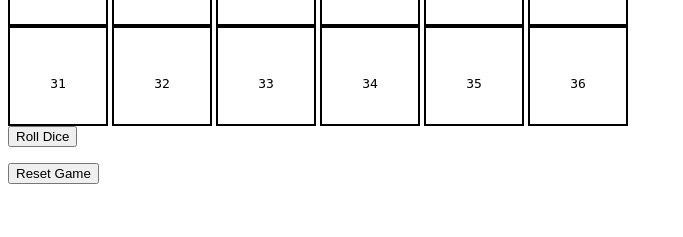
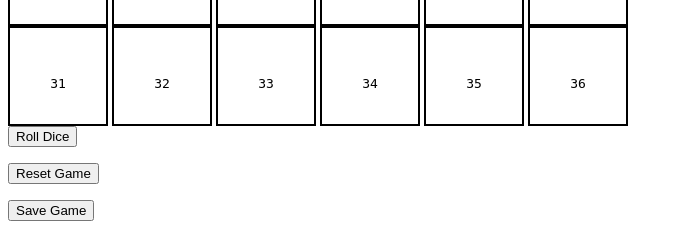
Before and after one commit to conalkelly1/PHP_Snakes_N_Ladder, a PHP site: page / in a window 1280 px wide. Shown: the part 670-907 px from the top of the page, without its empty margins (0-683 px from the left). Before the commit the page ends 854 px from the top, so only its background shows below. Run offline with PHP 8.4, Linux system fonts and the light colour scheme.

Commit message:
add saving

```diff
--- a/app/index.php
+++ b/app/index.php
@@ -1,5 +1,7 @@
 <?php
+
 define('GAME_SESSION_KEY', 'game');
+require "system/db.php";
 require "system/actions.php";
 require "system/action_handler.php";
 require "factories/board_factory.php";
@@ -12,8 +14,9 @@ require "models/game.php";
  * SESSION -> Game
  * Game -> Player 1 etc
  */
+session_start();
 
-session_start();
+$db = new DB();
 
 function createGame()
 {
@@ -31,7 +34,7 @@ function createGame()
 }
 $game = createGame();
 
-handleActions(function ($action) use ($game) {
+handleActions(function ($action) use ($game, $db) {
     switch ($action) {
         case ACTION_ROLL:
             $game->rollDice();
@@ -40,7 +43,13 @@ handleActions(function ($action) use ($game) {
             session_destroy();
             $game = createGame();
             $game->reset();
-
+            break;
+        case ACTION_SAVE:
+            $gameId = $game->saveGame($db);
+            echo "Game saved! Use game ID " . $gameId . " to load the game!";
+            session_destroy();
+            $game = createGame();
+            $game->reset();
             break;
     }
 });
@@ -62,3 +71,10 @@ $_SESSION[GAME_SESSION_KEY] = $game;
     <button type="submit"> Reset Game </button>
 
 </form>
+
+<form action="" method="post">
+
+    <input type="hidden" name="action" value="save" />
+    <button type="submit"> Save Game </button>
+
+</form>
--- a/app/models/game.php
+++ b/app/models/game.php
@@ -42,9 +42,8 @@ class Game
     private function _rollDice($player)
     {
         $diceRollValue = $this->dice->rollDice();
-        echo "dice roll was " . $diceRollValue ."<br>";
-        if($player->y == 5 && $player->x + $diceRollValue > 5)
-        {
+        echo "dice roll was " . $diceRollValue . "<br>";
+        if ($player->y == 5 && $player->x + $diceRollValue > 5) {
             echo "BUSTED - Lose a Turn";
             return;
         }
@@ -57,20 +56,16 @@ class Game
 
         $currentTile = $this->getPlayersCurrentTile($player);
 
-        if($currentTile->type == Tile::$TILETYPE_WORMHOLE)
-        {
-            $finalWormholePosition = rand($currentTile->number + 1,count($this->board->tiles) - 1)-1;
+        if ($currentTile->type == Tile::$TILETYPE_WORMHOLE) {
+            $finalWormholePosition = rand($currentTile->number + 1, count($this->board->tiles) - 1) - 1;
             $player->x = $finalWormholePosition % 6;
-            $player->y =  intdiv($finalWormholePosition,6);
-            echo "You found a wormhole! @ ". $currentTile->number ." exiting at ". $finalWormholePosition + 1;
-
-        }
-        elseif($currentTile->type == Tile::$TILETYPE_BLACKHOLE)
-        {
-            $finalBlackholePosition = rand(0,$currentTile->number-1);
+            $player->y =  intdiv($finalWormholePosition, 6);
+            echo "You found a wormhole! @ " . $currentTile->number . " exiting at " . $finalWormholePosition + 1;
+        } elseif ($currentTile->type == Tile::$TILETYPE_BLACKHOLE) {
+            $finalBlackholePosition = rand(0, $currentTile->number - 1);
             $player->x = $finalBlackholePosition % 6;
-            $player->y =  intdiv($finalBlackholePosition,6);
-            echo "You found a Blackhole! @ ". $currentTile->number ." exiting at ". $finalBlackholePosition + 1;
+            $player->y =  intdiv($finalBlackholePosition, 6);
+            echo "You found a Blackhole! @ " . $currentTile->number . " exiting at " . $finalBlackholePosition + 1;
         }
     }
 
@@ -109,4 +104,12 @@ class Game
         </script>
 <?php
     }
+
+    function saveGame($db)
+    {
+        $serializedGame = serialize($this);
+        $stmt = $db->pdo->prepare("INSERT INTO game(game_data) VALUES(:game)");
+        $stmt->execute([':game' => $serializedGame]);
+        return $db->pdo->lastInsertId();
+    }
 }
--- a/app/system/actions.php
+++ b/app/system/actions.php
@@ -2,5 +2,5 @@
 
 define("ACTION_ROLL", 'roll');
 define("ACTION_RESET", 'reset');
+define("ACTION_SAVE", 'save');
 // define("ACTION_ROLL", 'roll');
-// define("ACTION_ROLL", 'roll');
--- /dev/null
+++ b/app/system/db.php
@@ -0,0 +1,22 @@
+<?php
+
+class DB
+{
+    public $pdo;
+
+    private $host = 'mysql';
+    private $db = 'game';
+    private $user = 'root';
+    private $pass = 'root';
+
+
+    function __construct()
+    {
+        $dsn = "mysql:host=" . $this->host . ";dbname=" . $this->db . ";charset=UTF8";
+        try {
+            $this->pdo = new PDO($dsn, $this->user, $this->pass);
+        } catch (PDOException $error) {
+            echo $error->getMessage();
+        }
+    }
+}
```
Also changed, not shown: app/init/db.sql (added, +9 -0 lines).
